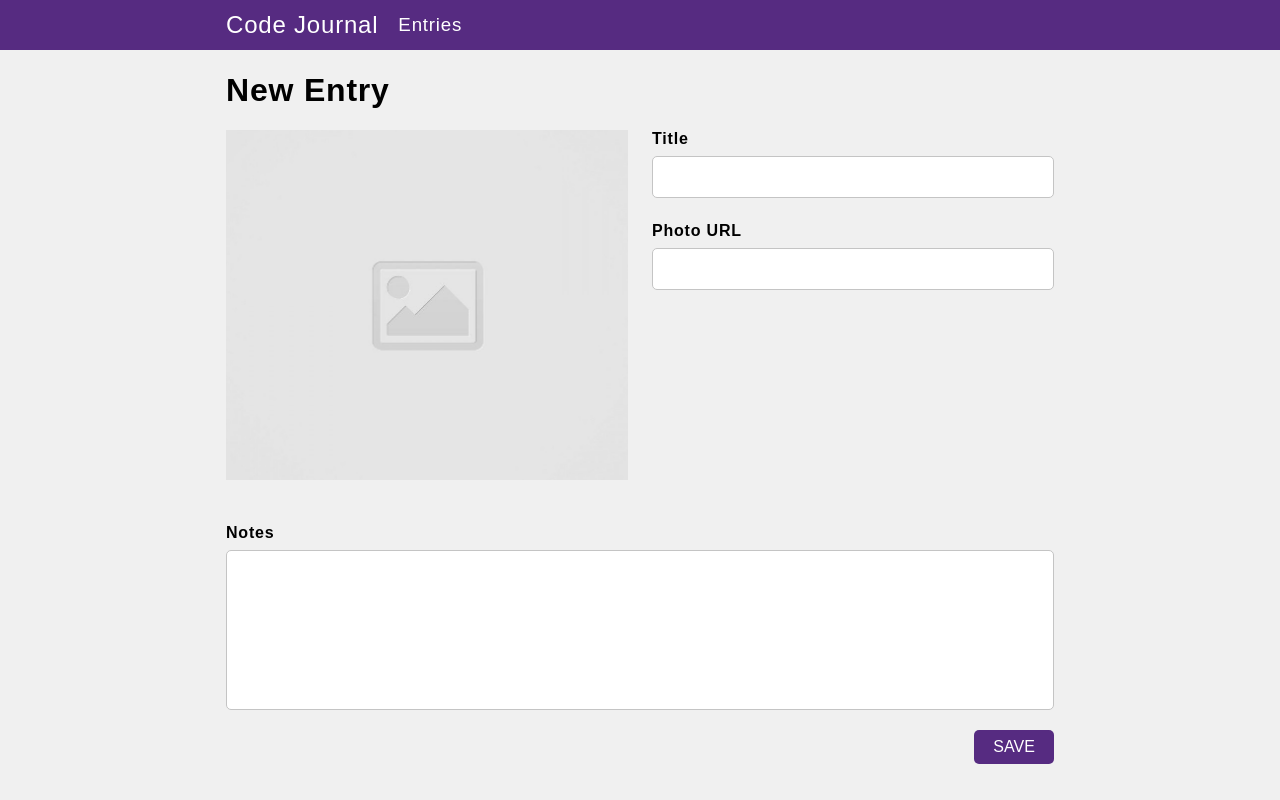
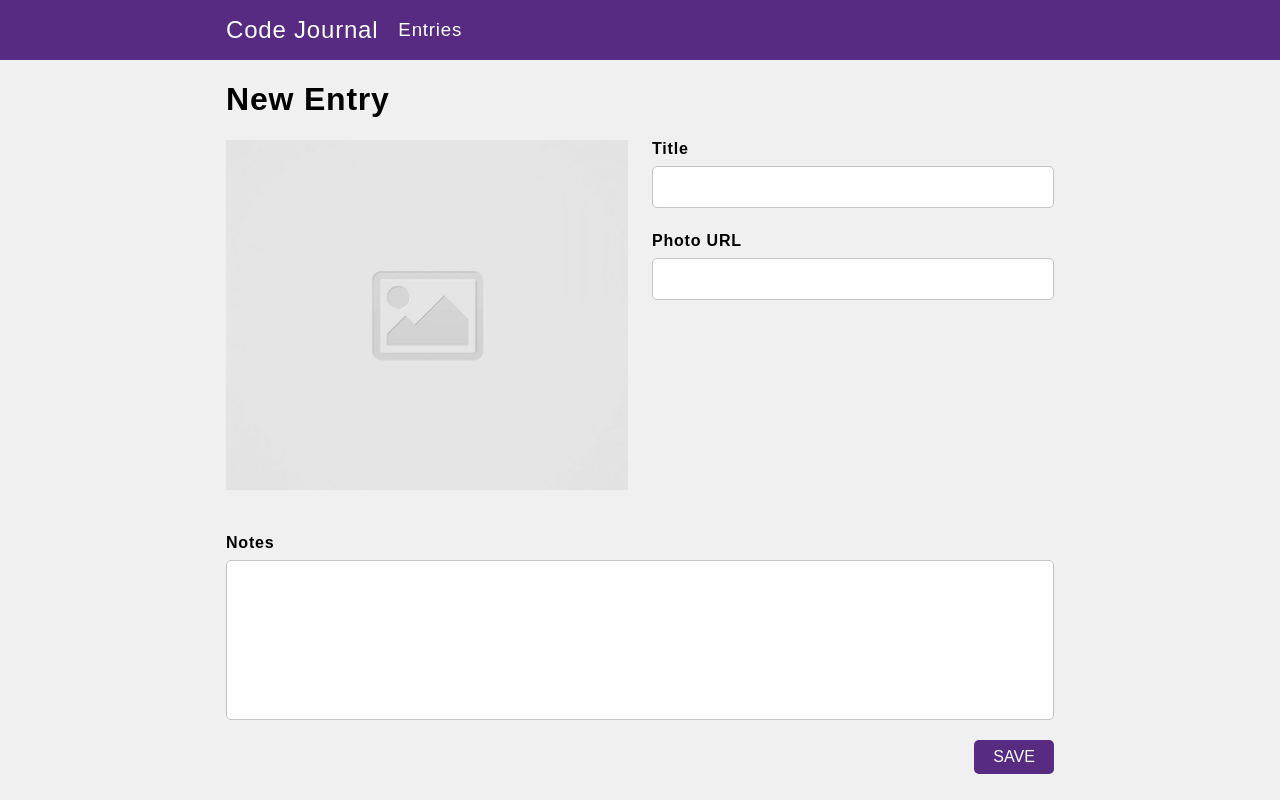
Before and after one commit to lkhuu96/code-journal, a website: page index.html in a window 1280 px wide. Drawn offline with nearby package versions, Linux system fonts and the light colour scheme; a web font is replaced by a local one.

Commit message:
removed some unnecessary css

```diff
--- a/css/styles.css
+++ b/css/styles.css
@@ -67,8 +67,8 @@ a {
   text-align: center;
 }
 
-.tb-margin-dot7 {
-  margin: 0.7rem 0;
+.tb-margin-1 {
+  margin: 1rem 0;
 }
 
 .b-margin {
--- a/index.html
+++ b/index.html
@@ -21,13 +21,11 @@
 <body>
   <header class="purple-bg">
     <div class="container">
-      <div class="column-full">
-        <div class="row align-center gap-20">
-          <h2 class="font-200 tb-margin-dot7">Code Journal</h2>
-          <h3 class="font-200 tb-margin-dot7">
-            <a id="entriesNav" href="#" class="purple-bg">Entries</a>
-          </h3>
-        </div>
+      <div class="row align-center gap-20 column-full">
+        <h2 class="font-200 tb-margin-1">Code Journal</h2>
+        <h3 class="font-200 tb-margin-1">
+          <a id="entriesNav" href="#" class="purple-bg">Entries</a>
+        </h3>
       </div>
     </div>
   </header>
--- a/js/main.js
+++ b/js/main.js
@@ -37,6 +37,9 @@ document.addEventListener('DOMContentLoaded', function (event) {
 });
 
 document.addEventListener('click', function (event) {
+  if (event.target.tagName !== 'A') {
+    return;
+  }
   if (event.target === $new) {
     showForm();
   } else if (event.target === $entriesNav) {
```
